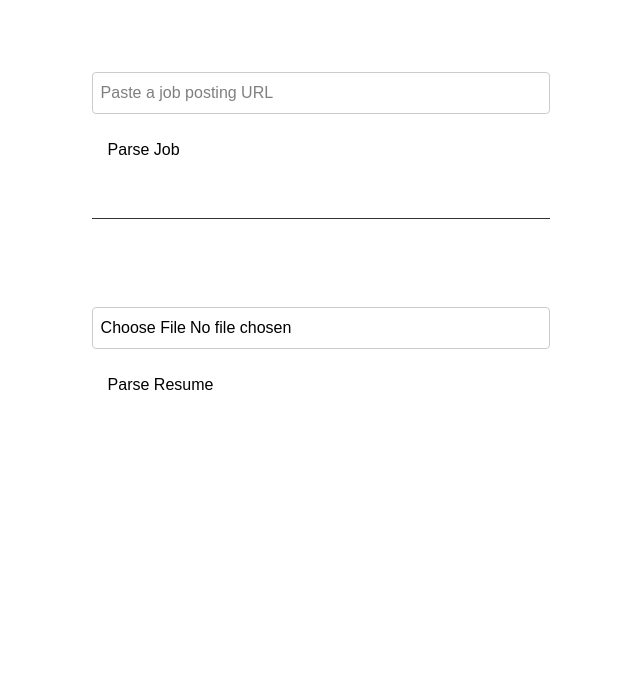
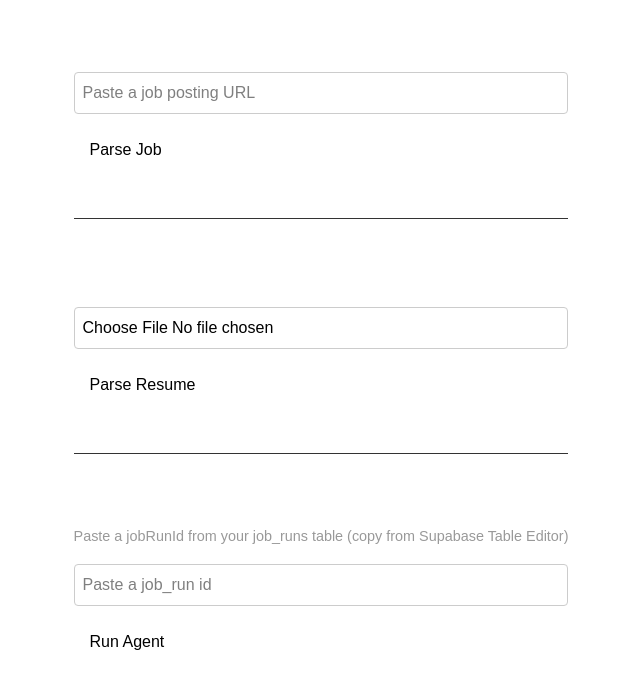
Before and after one commit to DivineTheProgrammer/scoutly, a Next.js app: page / in a window 1280 px wide. Shown: the top 688 px of the page, without its empty margins (319-959 px from the left). Built offline with nearby package versions, Linux system fonts and the light colour scheme.

Commit message:
Add agent Step A: company research via Tavily, logged to run_steps

```diff
--- /dev/null
+++ b/app/api/run-agent/route.ts
@@ -0,0 +1,78 @@
+import Groq from 'groq-sdk'
+import { tavily } from '@tavily/core'
+import { NextRequest, NextResponse } from 'next/server'
+import { createServerSupabaseClient } from '../../lib/supabase-server'
+
+const groq = new Groq({ apiKey: process.env.GROQ_API_KEY! })
+const tvly = tavily({ apiKey: process.env.TAVILY_API_KEY! })
+
+export async function POST(req: NextRequest) {
+  try {
+    const supabase = await createServerSupabaseClient()
+    const { data: { user } } = await supabase.auth.getUser()
+
+    if (!user) {
+      return NextResponse.json({ error: 'You must be signed in to run the agent' }, { status: 401 })
+    }
+
+    const { jobRunId } = await req.json()
+
+    if (!jobRunId) {
+      return NextResponse.json({ error: 'jobRunId is required' }, { status: 400 })
+    }
+
+    // Fetch the job run and confirm it belongs to this user
+    const { data: jobRun, error: fetchError } = await supabase
+      .from('job_runs')
+      .select('*, resumes(*)')
+      .eq('id', jobRunId)
+      .eq('user_id', user.id)
+      .single()
+
+    if (fetchError || !jobRun) {
+      return NextResponse.json({ error: 'Job run not found' }, { status: 404 })
+    }
+
+    const jobData = jobRun.job_parsed_data
+    const resumeData = jobRun.resumes?.parsed_data
+
+    if (!resumeData) {
+      return NextResponse.json({ error: 'No resume linked to this job run' }, { status: 400 })
+    }
+
+    await supabase.from('job_runs').update({ status: 'running' }).eq('id', jobRunId)
+
+    let stepNumber = 1
+
+    // STEP A: Company Research
+    const researchStart = Date.now()
+    const searchResults = await tvly.search(`${jobData.company} company overview tech stack culture`, {
+      maxResults: 3,
+    })
+    const researchSummary = searchResults.results
+      .map((r: any) => `${r.title}: ${r.content}`)
+      .join('\n\n')
+      .slice(0, 3000)
+
+    await supabase.from('run_steps').insert({
+      job_run_id: jobRunId,
+      step_number: stepNumber++,
+      step_name: 'research_company',
+      step_input: { query: `${jobData.company} company overview` },
+      step_output: { summary: researchSummary },
+      latency_ms: Date.now() - researchStart,
+    })
+
+    return NextResponse.json({
+      success: true,
+      message: 'Step 1 (research) complete — more steps coming next',
+      researchSummary,
+    })
+  } catch (error) {
+    console.error('Run agent error:', error)
+    return NextResponse.json(
+      { error: 'Agent run failed', details: String(error) },
+      { status: 500 }
+    )
+  }
+}
--- a/app/page.tsx
+++ b/app/page.tsx
@@ -14,6 +14,12 @@ export default function Home() {
   const [resumeLoading, setResumeLoading] = useState(false)
   const [resumeResult, setResumeResult] = useState<any>(null)
   const [resumeError, setResumeError] = useState('')
+
+  // Agent state
+  const [jobRunId, setJobRunId] = useState('')
+  const [agentLoading, setAgentLoading] = useState(false)
+  const [agentResult, setAgentResult] = useState<any>(null)
+  const [agentError, setAgentError] = useState('')
 
   const handleParseJob = async () => {
     setJobLoading(true)
@@ -66,6 +72,31 @@ export default function Home() {
       setResumeError(String(err))
     } finally {
       setResumeLoading(false)
+    }
+  }
+
+  const handleRunAgent = async () => {
+    setAgentLoading(true)
+    setAgentError('')
+    setAgentResult(null)
+
+    try {
+      const res = await fetch('/api/run-agent', {
+        method: 'POST',
+        headers: { 'Content-Type': 'application/json' },
+        body: JSON.stringify({ jobRunId }),
+      })
+      const data = await res.json()
+
+      if (!res.ok) {
+        setAgentError(data.error || 'Something went wrong')
+      } else {
+        setAgentResult(data)
+      }
+    } catch (err) {
+      setAgentError(String(err))
+    } finally {
+      setAgentLoading(false)
     }
   }
 
@@ -133,6 +164,26 @@ export default function Home() {
 
       {resumeError && <p style={{ color: 'red', marginTop: '1rem' }}>Error: {resumeError}</p>}
       {resumeResult && <pre style={resultStyle}>{JSON.stringify(resumeResult, null, 2)}</pre>}
+
+      <hr style={{ margin: '3rem 0', borderColor: '#333' }} />
+
+      <h1>Agent Test</h1>
+      <p style={{ color: '#999', fontSize: '0.9rem' }}>
+        Paste a jobRunId from your job_runs table (copy from Supabase Table Editor)
+      </p>
+      <input
+        type="text"
+        value={jobRunId}
+        onChange={(e) => setJobRunId(e.target.value)}
+        placeholder="Paste a job_run id"
+        style={inputStyle}
+      />
+      <button onClick={handleRunAgent} disabled={agentLoading || !jobRunId} style={buttonStyle}>
+        {agentLoading ? 'Running...' : 'Run Agent'}
+      </button>
+
+      {agentError && <p style={{ color: 'red', marginTop: '1rem' }}>Error: {agentError}</p>}
+      {agentResult && <pre style={resultStyle}>{JSON.stringify(agentResult, null, 2)}</pre>}
     </main>
   )
 }
```
